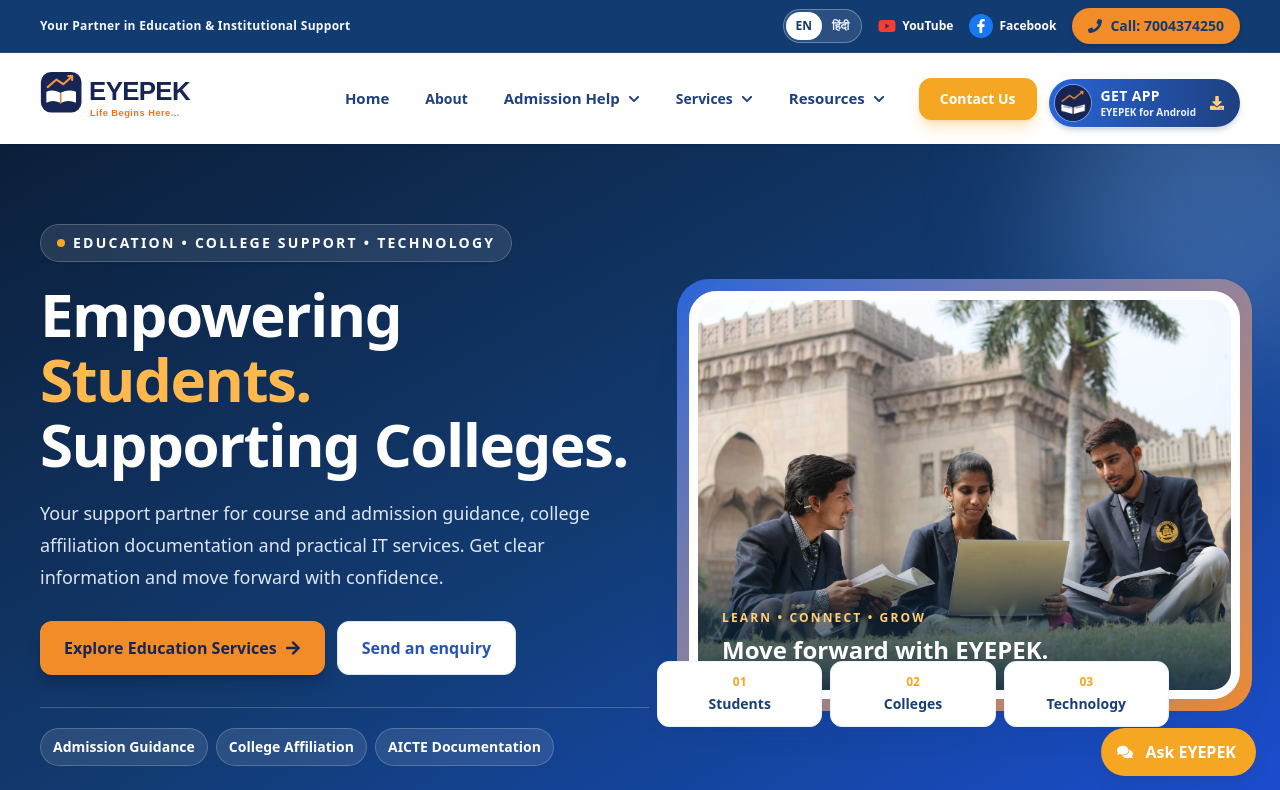
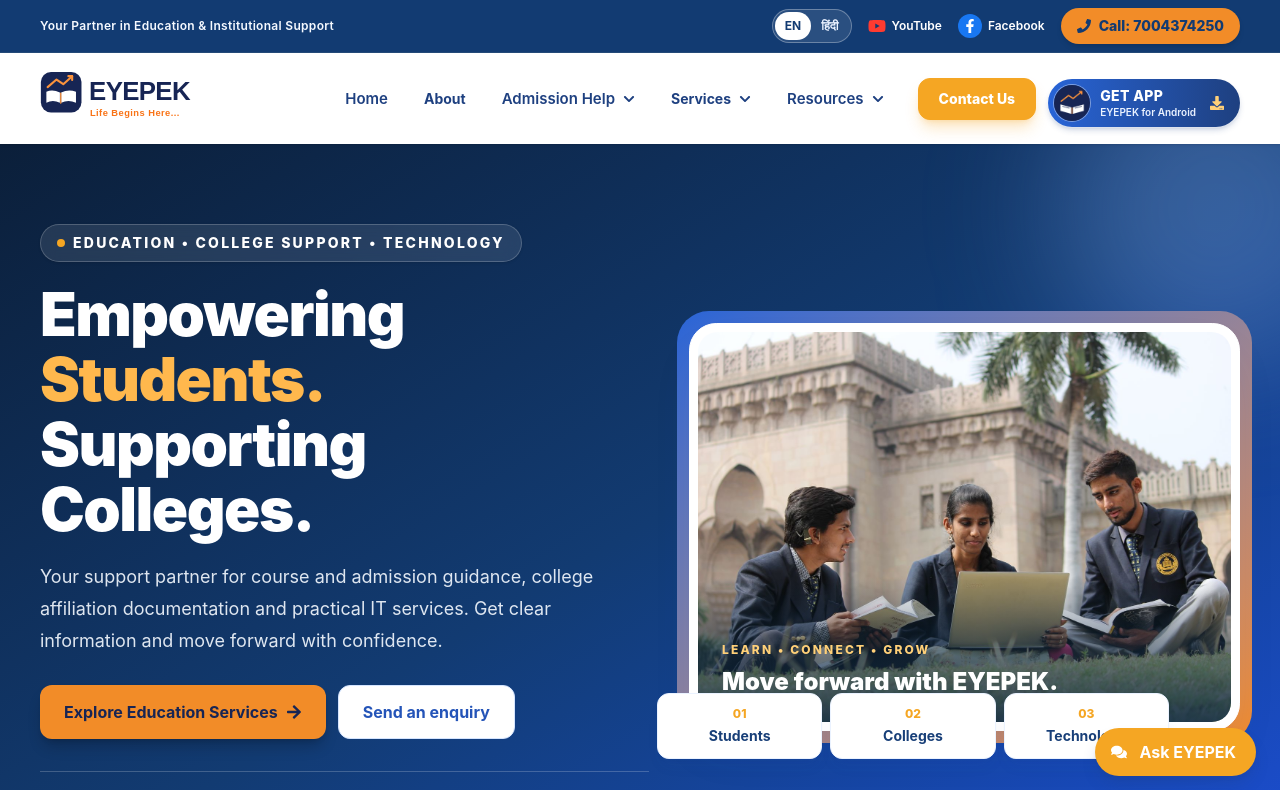
Before and after one commit to eyepek/EYEPEK, a React (Vite) app: page / in a window 1280 px wide. Shown: the top 790 px of the page. Built offline with nearby package versions, Linux system fonts and the light colour scheme.

Commit message:
Polish site-wide typography spacing and visual consistency

```diff
--- a/src/index.css
+++ b/src/index.css
@@ -39,3 +39,79 @@
   --color-red-900: #784416;
   --color-red-950: #45240b;
 }
+
+/* Site-wide visual rhythm and readable content */
+@layer base {
+  html {
+    scroll-behavior: smooth;
+    scroll-padding-top: 6rem;
+  }
+
+  body {
+    background: #ffffff;
+    color: #172b45;
+    font-family: Inter, ui-sans-serif, system-ui, -apple-system, BlinkMacSystemFont, "Segoe UI", sans-serif;
+    -webkit-font-smoothing: antialiased;
+    text-rendering: optimizeLegibility;
+  }
+
+  h1, h2, h3, h4 {
+    text-wrap: balance;
+    letter-spacing: -0.025em;
+  }
+
+  p {
+    text-wrap: pretty;
+  }
+
+  a, button {
+    -webkit-tap-highlight-color: transparent;
+  }
+
+  :focus-visible {
+    outline: 3px solid #f5a623;
+    outline-offset: 3px;
+  }
+
+  img {
+    max-width: 100%;
+  }
+}
+
+@layer components {
+  main > section {
+    scroll-margin-top: 6rem;
+  }
+
+  main > section:not(:first-child) {
+    border-top: 1px solid #e8eef6;
+  }
+
+  main > section h2 {
+    line-height: 1.12;
+  }
+
+  main > section p {
+    line-height: 1.75;
+  }
+
+  main > section a,
+  main > section button {
+    transition-property: color, background-color, border-color, box-shadow, transform;
+    transition-duration: 180ms;
+    transition-timing-function: ease-out;
+  }
+}
+
+@media (prefers-reduced-motion: reduce) {
+  html {
+    scroll-behavior: auto;
+  }
+
+  *, *::before, *::after {
+    scroll-behavior: auto !important;
+    transition-duration: 0.01ms !important;
+    animation-duration: 0.01ms !important;
+    animation-iteration-count: 1 !important;
+  }
+}
```
